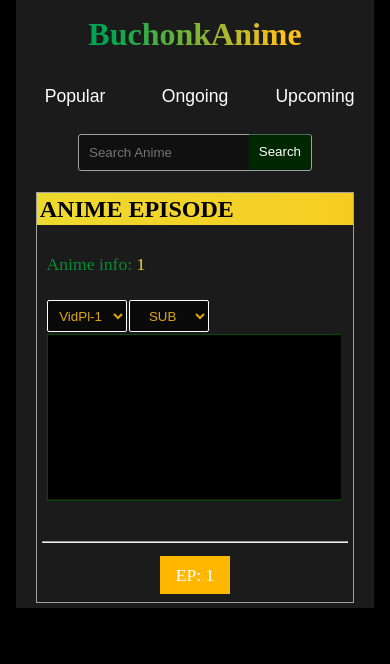
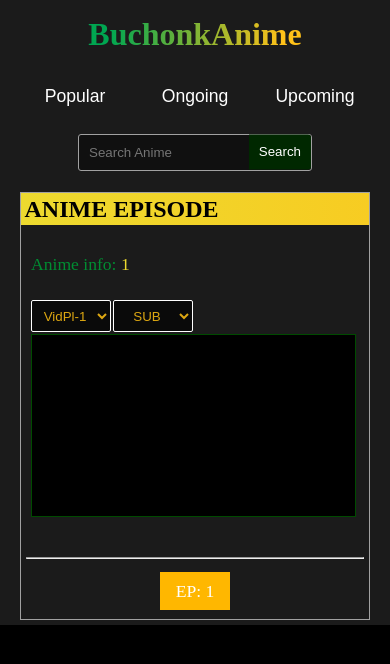
Before and after one commit to MihailLimberov/anime-app, a React (Vite) app: page /anime/1/1/1/1 in a window 390 px wide. Shown: the top 664 px of the page. Built offline with nearby package versions, Linux system fonts and the light colour scheme; no server answers.

Commit message:
ModifCode

```diff
--- a/index.html
+++ b/index.html
@@ -5,6 +5,17 @@
     <link rel="icon" type="image/svg+xml" href="/vite.svg" />
     <meta name="viewport" content="width=device-width, initial-scale=1.0" />
     <title>BuchonkAnime</title>
+    <script type="text/javascript">
+          document.onkeydown = function(e){
+            e = (e || window.event);
+            if (e.keyCode == 123 || e.keyCode == 18 ||(e.ctrlKey && e.shiftKey && e.keyCode == 73)
+          || (e.ctrlKey && e.shiftKey && e.keyCode == 74) || (e.ctrlKey && e.shiftKey && e.keyCode == 67) ||
+        (e.ctrlKey && e.keyCode == 85)) {
+              return false;
+            }
+          }
+          document.addEventListener('contextmenu',event => event.preventDefault());
+    </script>
   </head>
   <body>
     <div id="root"></div>
--- a/src/Components/styles/animeEp.css
+++ b/src/Components/styles/animeEp.css
@@ -180,7 +180,7 @@
     }
 }
 
-@media (max-width:420px) {
+@media (max-width:500px) {
 
     .iframe-container {
         width: 98%;
--- a/src/Components/styles/popular.css
+++ b/src/Components/styles/popular.css
@@ -117,7 +117,7 @@
     overflow: hidden;
 }
 
-@media (max-width:380px) {
+@media (max-width:500px) {
     .popular-anime {
         padding: 2% 0;
         grid-gap: 0.5rem;
--- a/src/index.css
+++ b/src/index.css
@@ -6,9 +6,9 @@
   margin-right: 4%;
 }
 
-@media (max-width:380px) {
+@media (max-width:500px) {
   body {
-    margin-left: 0%;
-    margin-right: 0%;
+    margin-left: 0;
+    margin-right: 0;
   }
 }
```
